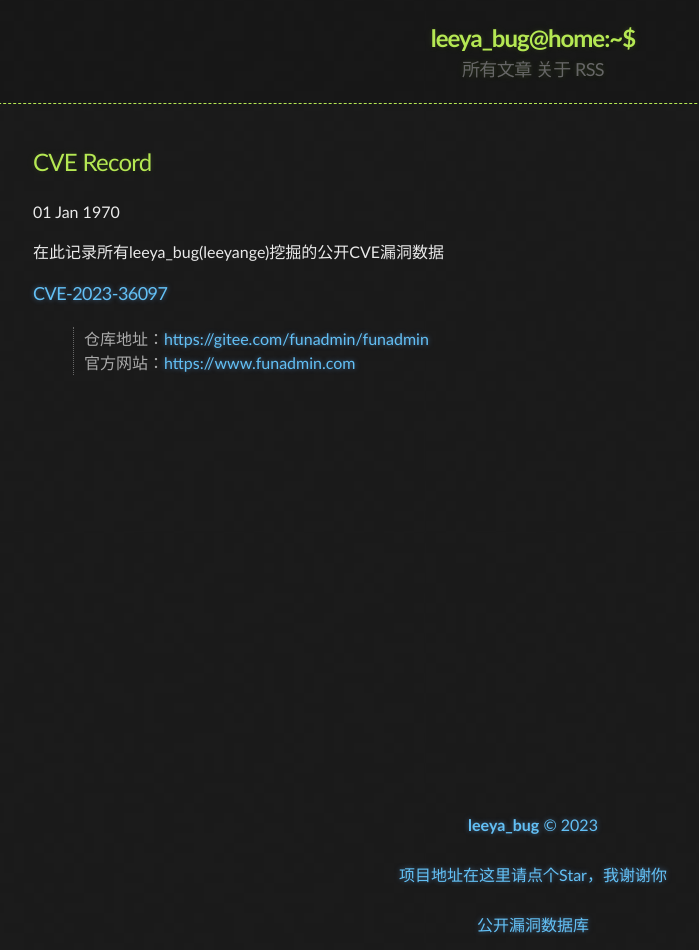
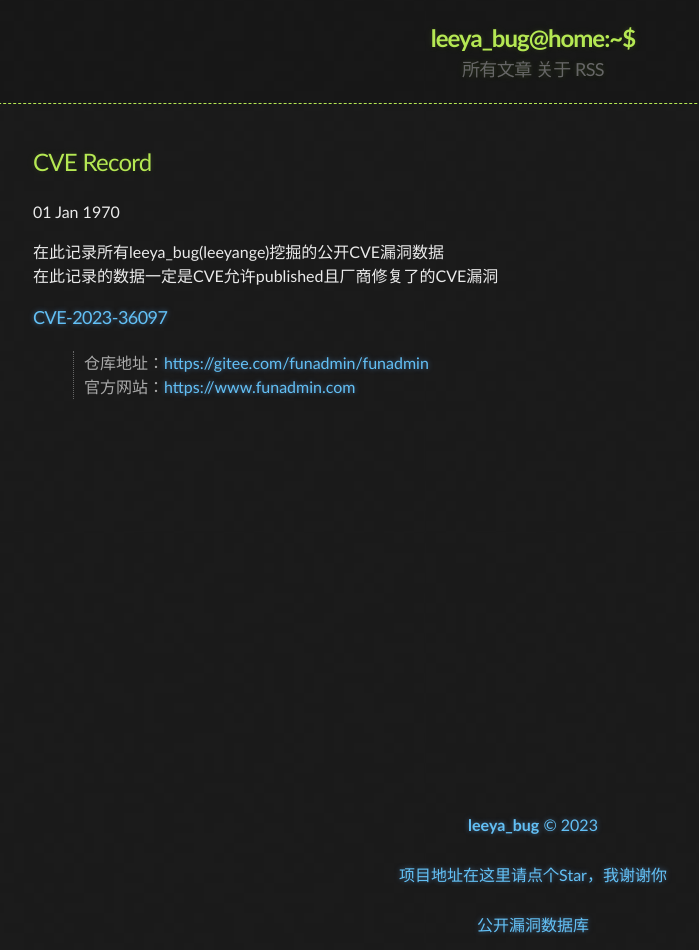
Before and after one commit to Leeyangee/leeyangee.github.io, a Jekyll site: the page built from _posts/1970-01-01-CVE Record.md, in a window 1280 px wide. Shown: the whole page, without its empty margins (107-806 px from the left). Built offline with Jekyll 4.4.1, drawn with Linux system fonts in a browser that asks for light colours.

Commit message:
Update 1970-01-01-CVE Record.md

```diff
--- a/_posts/1970-01-01-CVE Record.md
+++ b/_posts/1970-01-01-CVE Record.md
@@ -4,6 +4,7 @@ published: true
 ---
 
 在此记录所有leeya_bug(leeyange)挖掘的公开CVE漏洞数据
+在此记录的数据一定是CVE允许published且厂商修复了的CVE漏洞
 
 ### [CVE-2023-36097](https://cve.mitre.org/cgi-bin/cvename.cgi?name=CVE-2023-36097)
 > 仓库地址：<https://gitee.com/funadmin/funadmin>
```
